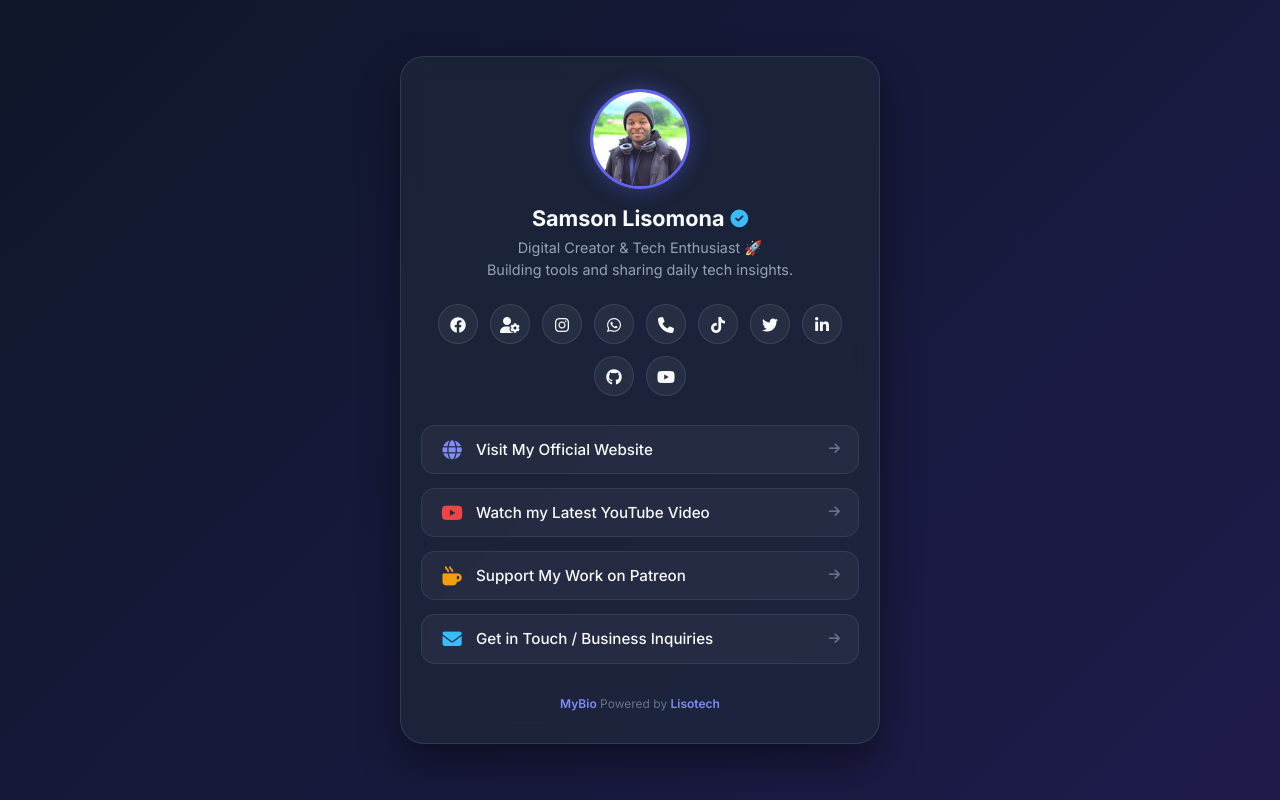
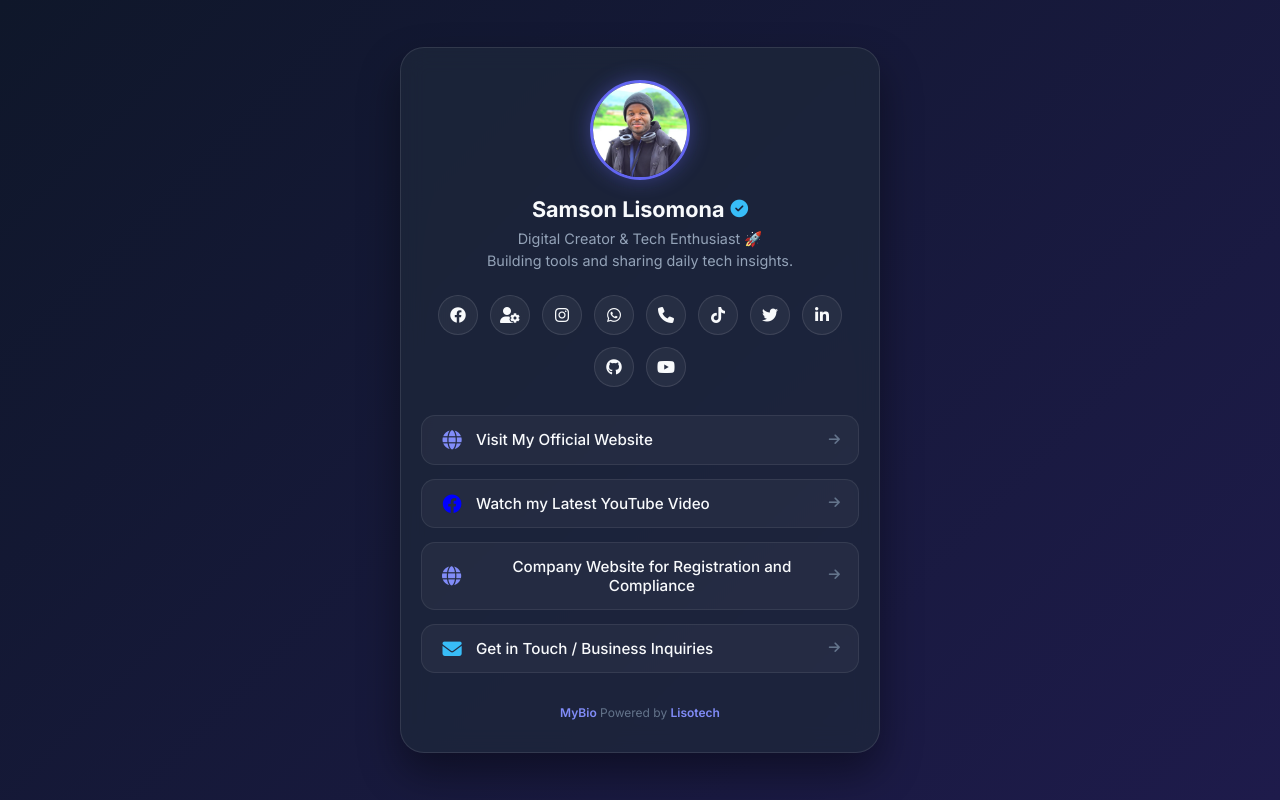
Before and after one commit to lisotech/mybio1, a plain HTML site: page index.html in a window 1280 px wide. Drawn offline with Linux system fonts and the light colour scheme.

Commit message:
Update links and icons in index.html

```diff
--- a/index.html
+++ b/index.html
@@ -219,16 +219,16 @@
 
             <a href="https://youtube.com/lisotechinnovations" target="_blank" class="link-card">
                 <div class="link-content">
-                    <i class="fa-brands fa-youtube" style="color: #ef4444;"></i>
+                    <i class="fa-brands fa-facebook" style="color: blue;"></i>
                     <span>Watch my Latest YouTube Video</span>
                 </div>
                 <i class="fa-solid fa-arrow-right"></i>
             </a>
 
-            <a href="https://patreon.com" target="_blank" class="link-card">
+            <a href="https://lisotech.org" target="_blank" class="link-card">
                 <div class="link-content">
-                    <i class="fa-solid fa-mug-hot" style="color: #f59e0b;"></i>
-                    <span>Support My Work on Patreon</span>
+                    <i class="fa-solid fa-globe"></i>
+                    <span>Company Website for Registration and Compliance</span>
                 </div>
                 <i class="fa-solid fa-arrow-right"></i>
             </a>
```
